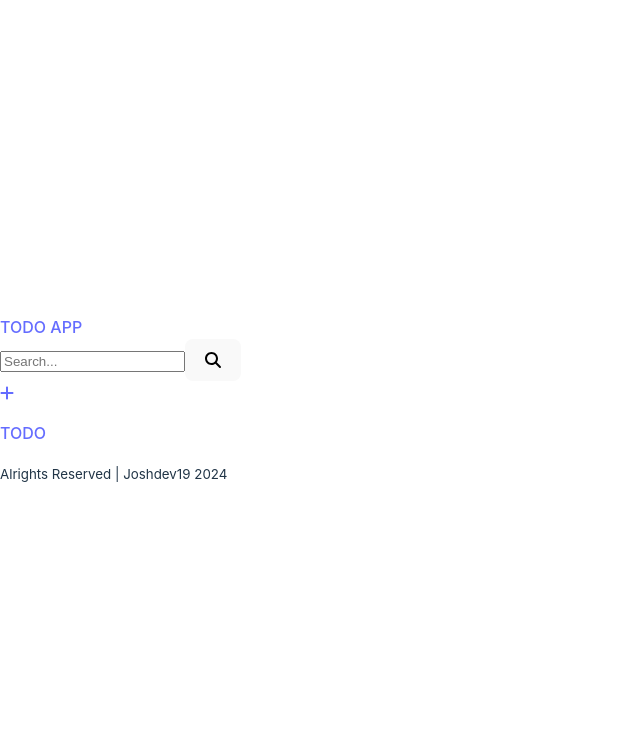
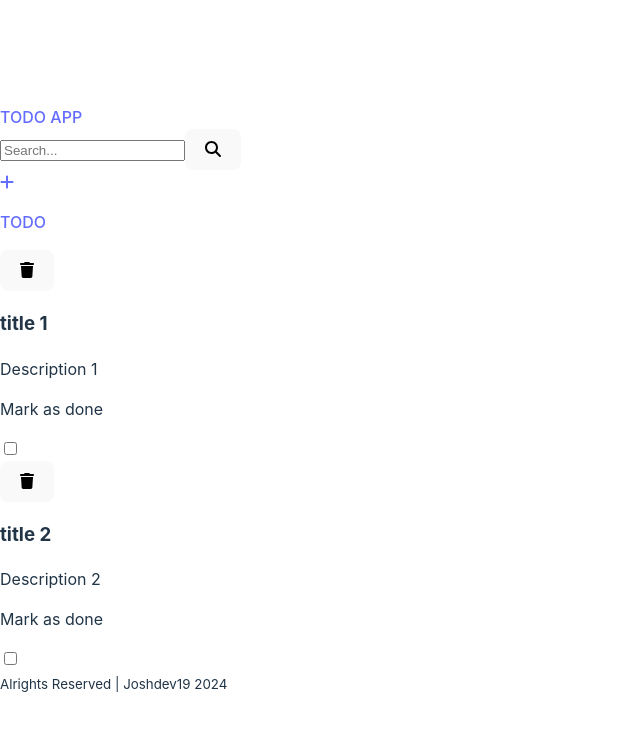
Before and after one commit to joshdev19/todo-graphql, a React (Vite) app in the folder client/: page / in a window 1280 px wide. Shown: the top 730 px of the page, without its empty margins (0-640 px from the left). Built offline with nearby package versions, Linux system fonts and the light colour scheme.

Commit message:
Feat: TodosWrapper was imported

```diff
--- a/client/src/pages/Index.tsx
+++ b/client/src/pages/Index.tsx
@@ -1,10 +1,12 @@
 import Footer from "../components/Footer";
 import Header from "../components/Header";
+import TodosWrapper from "../components/TodosWrapper";
 
 const Index = () => {
     return (
         <div className="wrapper">
             <Header/>
+            <TodosWrapper/>
             <Footer/>
         </div>
     )
```
